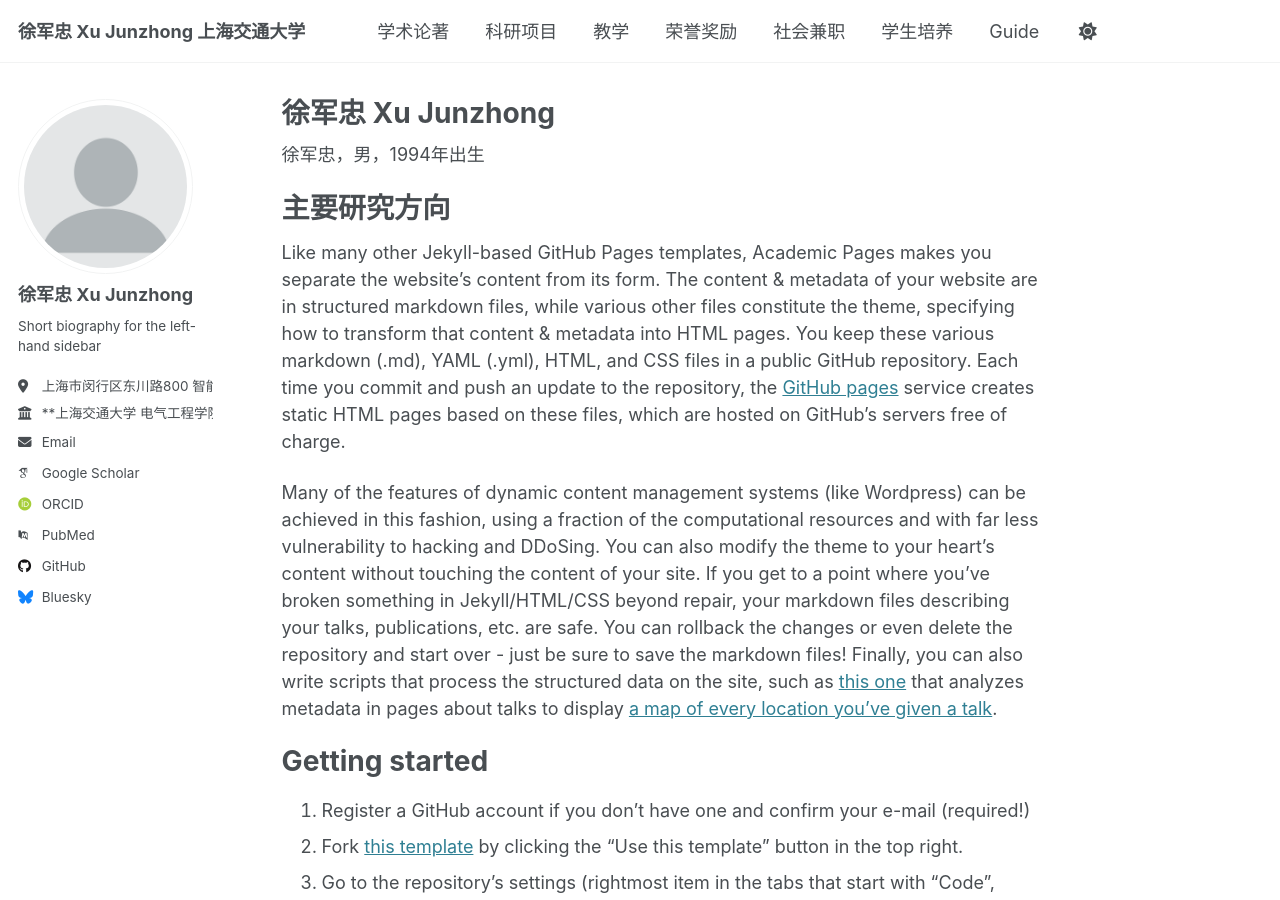
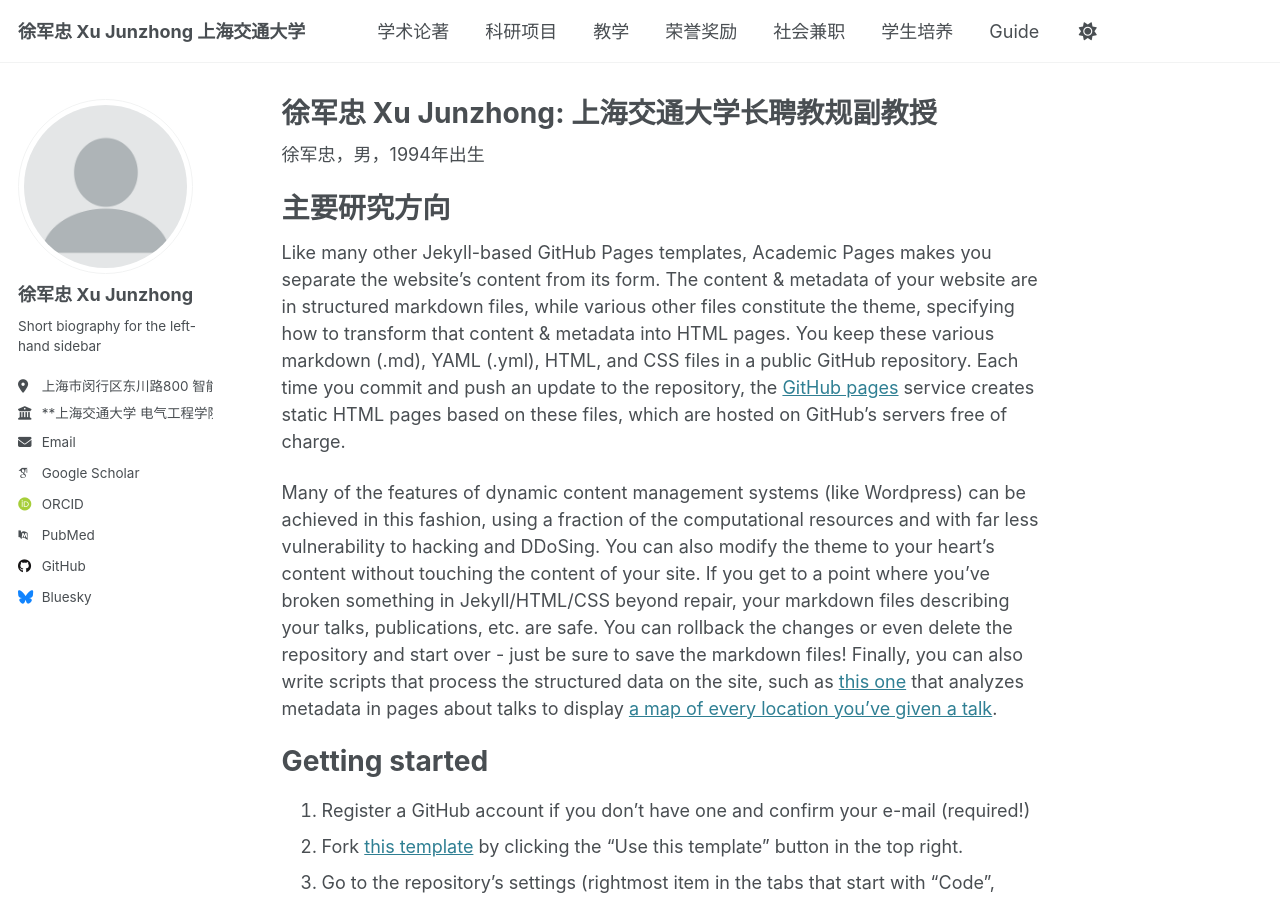
Before and after one commit to junzhongxu/junzhongxu.github.io, a Jekyll site: the page built from _pages/about.md, in a window 1280 px wide and 900 px high. Built offline with Jekyll 4.4.1, drawn with Linux system fonts in a browser that asks for light colours; some web fonts are replaced.

Commit message:
Update about.md

```diff
--- a/_pages/about.md
+++ b/_pages/about.md
@@ -1,6 +1,6 @@
 ---
 permalink: /
-title: "徐军忠 Xu Junzhong"
+title: "徐军忠 Xu Junzhong: 上海交通大学长聘教规副教授"
 author_profile: true
 redirect_from:
   - /about/
```
